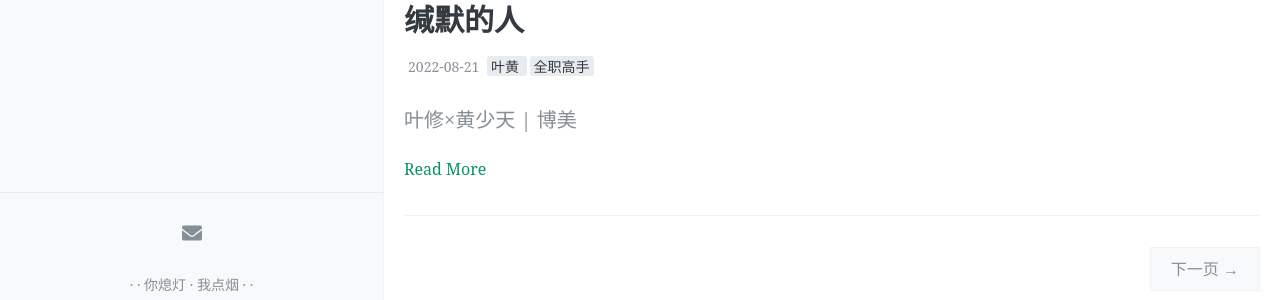
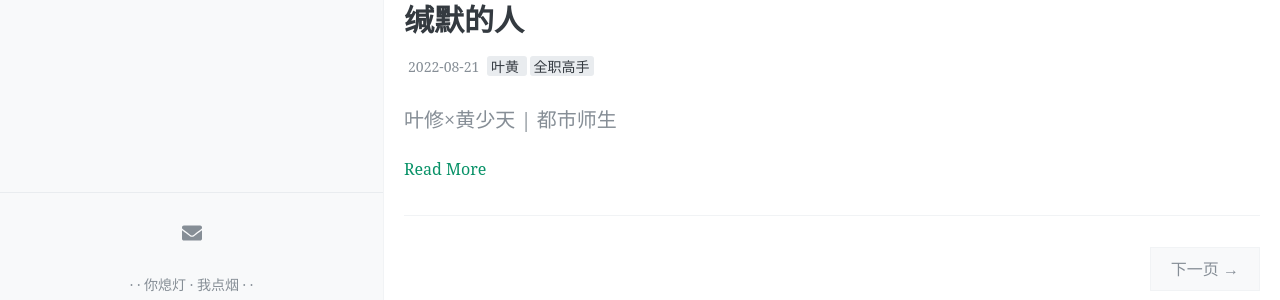
Before and after one commit to nadatomayo/dodo, a Jekyll site: the page built from index.html, in a window 1280 px wide and 900 px high, scrolled down 1379 px. Shown: the part 568-868 px from the top of the window. Built offline with Jekyll 4.4.1, drawn with Linux system fonts in a browser that asks for light colours; the list of posts is cut into pages by our own code; comment, search, counter and statistics services are not loaded.

Commit message:
Update 2022-08-21-缄默的人.md

```diff
--- a/_posts/2022-08-21-缄默的人.md
+++ b/_posts/2022-08-21-缄默的人.md
@@ -8,7 +8,7 @@ tags: [叶黄, 全职高手]
 comments: true
 ---
 
-#### 叶修×黄少天 | 博美
+#### 叶修×黄少天 | 都市师生
 
 <br/>
 <br/>
```
